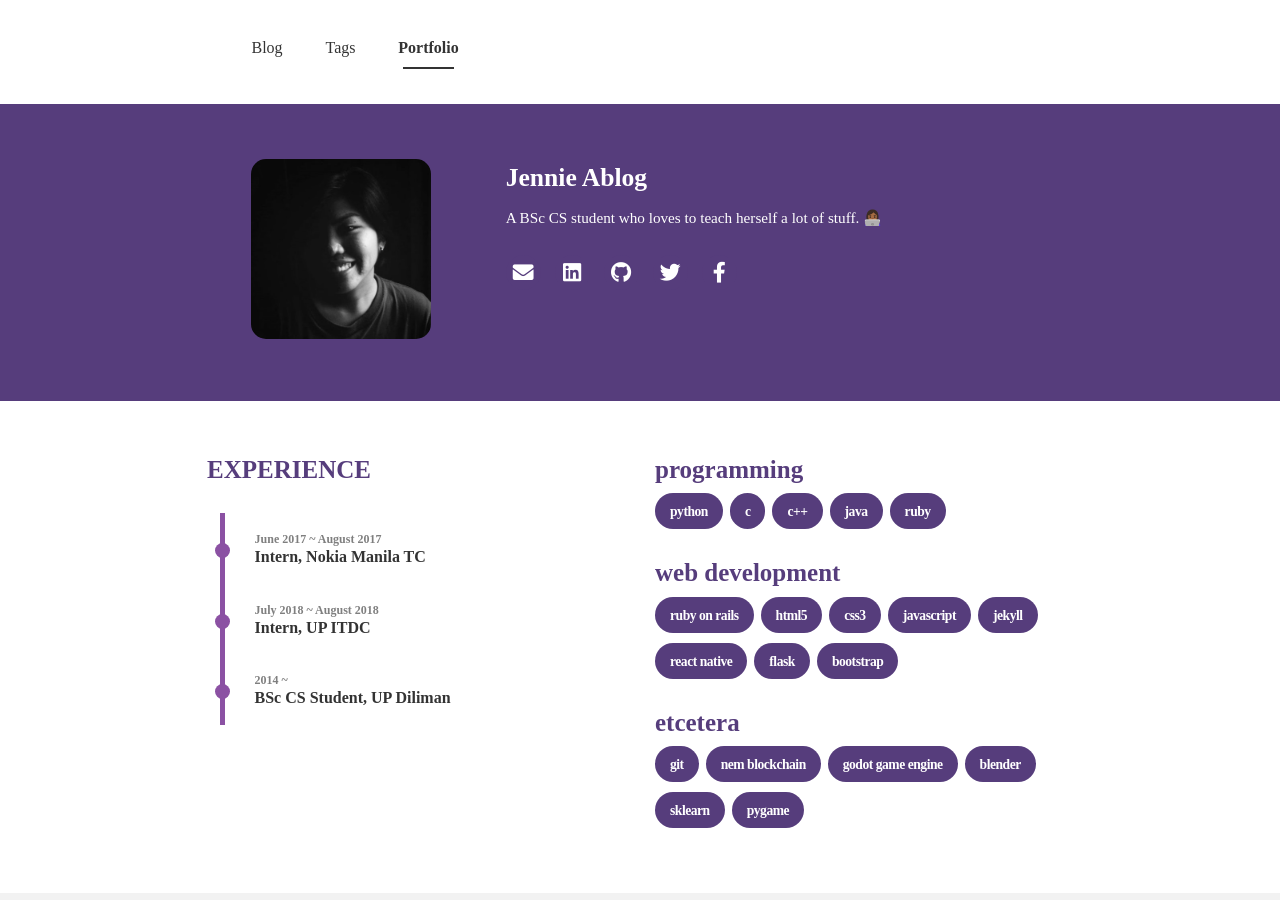
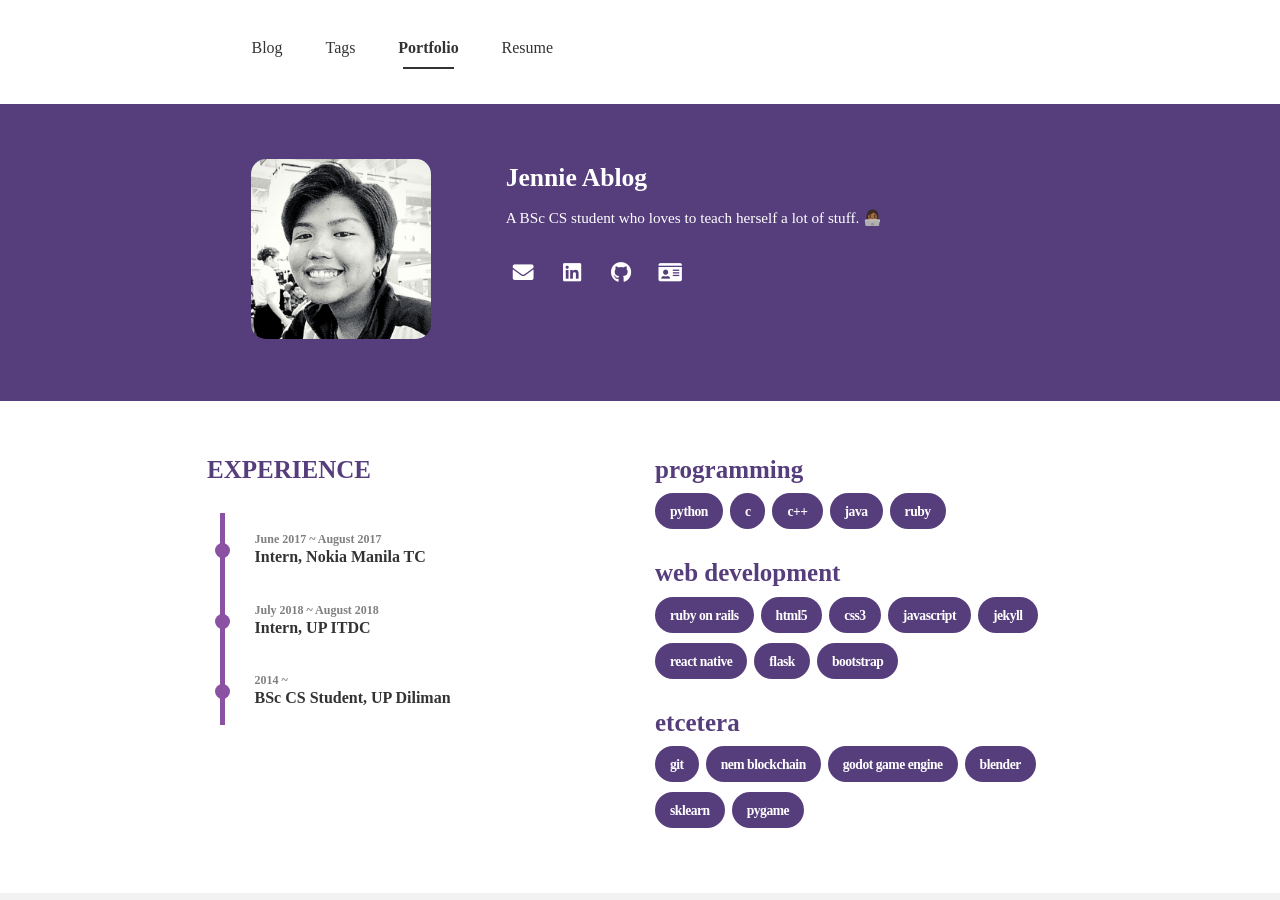
Before and after one commit to jennieablog/jennieablog.github.io, a Jekyll site: the page built from portfolio.html, in a window 1280 px wide and 900 px high. Built offline with Jekyll 4.4.1, drawn with Linux system fonts in a browser that asks for light colours; nearby versions of some CDN libraries; some web fonts are replaced.

Commit message:
added resume page and icon link to portfolio

```diff
--- a/_config.yml
+++ b/_config.yml
@@ -51,15 +51,15 @@ theme_settings :
 
   # Icons
   icons :
-    email:  jennieablog@gmail.com
+    email:  jsablog@up.edu.ph
     linkedin: https://www.linkedin.com/in/jennie-ron-ablog-489845143/
     github: jennieablog
     gitlab:
     bitbucket:
     google_plus:
-    twitter: jennironni
+    twitter:
     youtube:
-    facebook: jennieablog
+    facebook:
     instagram:
 
   # Disqus
--- a/_includes/header.html
+++ b/_includes/header.html
@@ -13,6 +13,9 @@
       <a href="{{ site.url }}/portfolio">
         <li class="btn-nav">Portfolio</li>
       </a>
+      <a href="{{ site.url }}/resume">
+        <li class="btn-nav">Resume</li>
+      </a>
       <!-- portfolio -->
       {% when 'portfolio'%}
       <a href="{{ site.url }}">
@@ -21,7 +24,29 @@
       <a href="{{ site.url }}/tags">
         <li class="btn-nav">Tags</li>
       </a>
-      <li class="current">Portfolio</li>
+      <a>
+        <li class="current">Portfolio</li>
+      </a>
+      <a href="{{ site.url }}/resume">
+        <li class="btn-nav">Resume</li>
+      </a>
+      <!-- resume -->
+      {% when 'resume'%}
+      <a href="{{ site.url }}">
+        <li class="btn-nav">Blog</li>
+      </a>
+      <a href="{{ site.url }}/tags">
+        <li class="btn-nav">Tags</li>
+      </a>
+      <a href="{{ site.url }}/portfolio">
+        <li class="btn-nav">Portfolio</li>
+      </a>
+      <a href="{{ site.url }}/resume">
+        <li class="current btn-nav">Resume</li>
+      </a>
+      <a href="{{ site.url }}/Jennie Ablog's Resume 2020.pdf" download="Jennie Ablog's Resume" class="tag" style="color: white;">
+        <i class="fas fa-file-download"></i>&nbsp;&nbsp;&nbsp;DOWNLOAD
+      </a>
       {% else %}
       <!-- others -->
       <a href="{{ site.url }}">
@@ -33,6 +58,9 @@
       <a href="{{ site.url }}/portfolio">
         <li class="btn-nav">Portfolio</li>
       </a>
+      <a href="{{ site.url }}/resume">
+        <li class="btn-nav">Resume</li>
+      </a>
       {% endcase %}
     </ul>
   </nav>
--- a/_includes/icons.html
+++ b/_includes/icons.html
@@ -74,7 +74,13 @@
 {% if icons.instagram %}
 <li>
   <a href="http://instagram.com/{{ icons.instagram }}">
-    <i class="fab fa-instagram"></i>
+    <i class="fab fa-user-circle"></i>
   </a>
 </li>
 {% endif %}
+
+<li>
+  <a href="{{site.url}}/portfolio">
+  <i class="fas fa-id-card"></i>
+  </a>
+</li>
--- /dev/null
+++ b/resume.html
@@ -0,0 +1,4 @@
+---
+layout: resume
+title: Resume
+---
```
Also changed, not shown: _layouts/resume.html (added, +11 -0 lines), assets/img/profile.jpg, assets/img/profile1.jpg (added), 2 other files.
